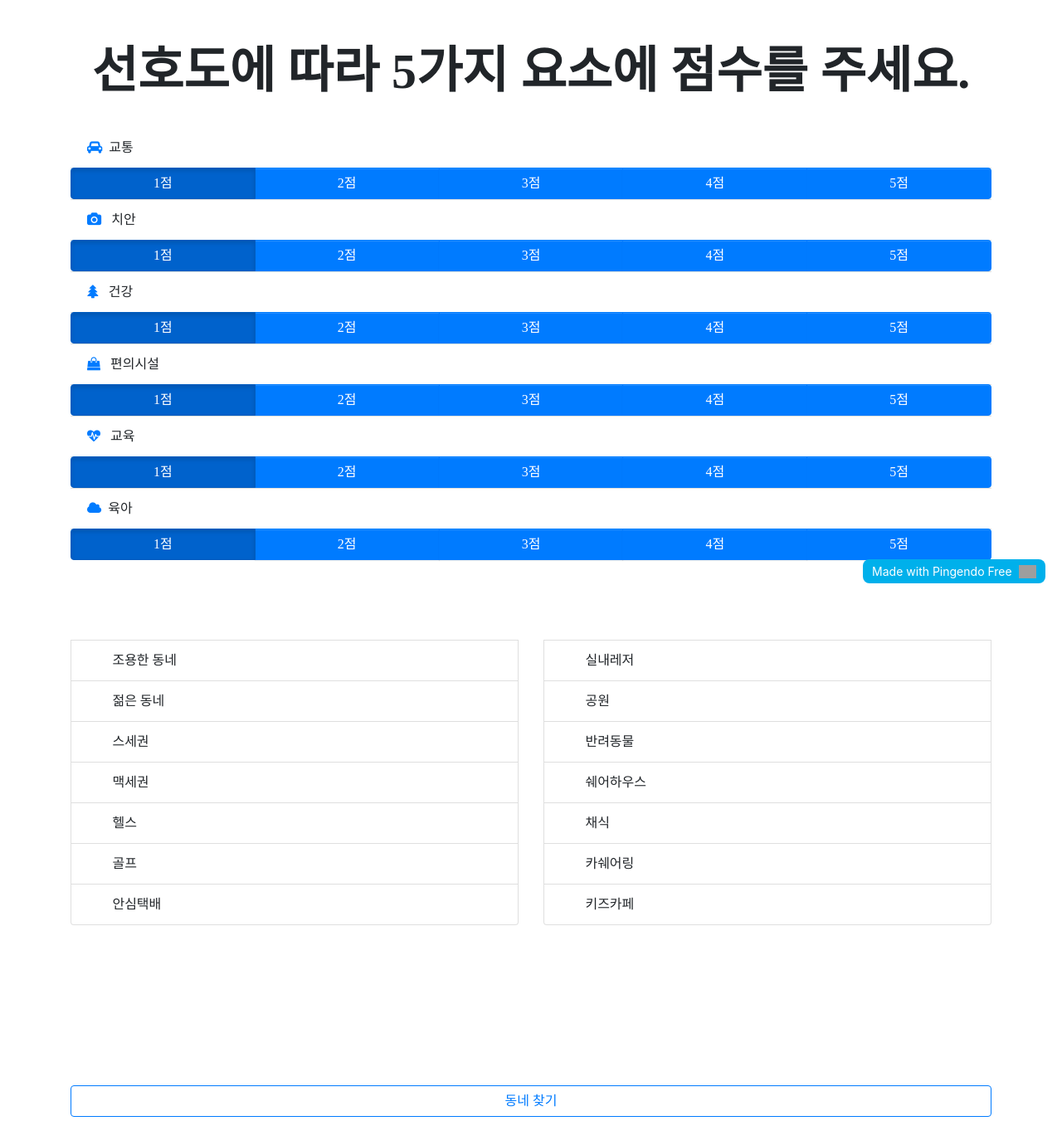
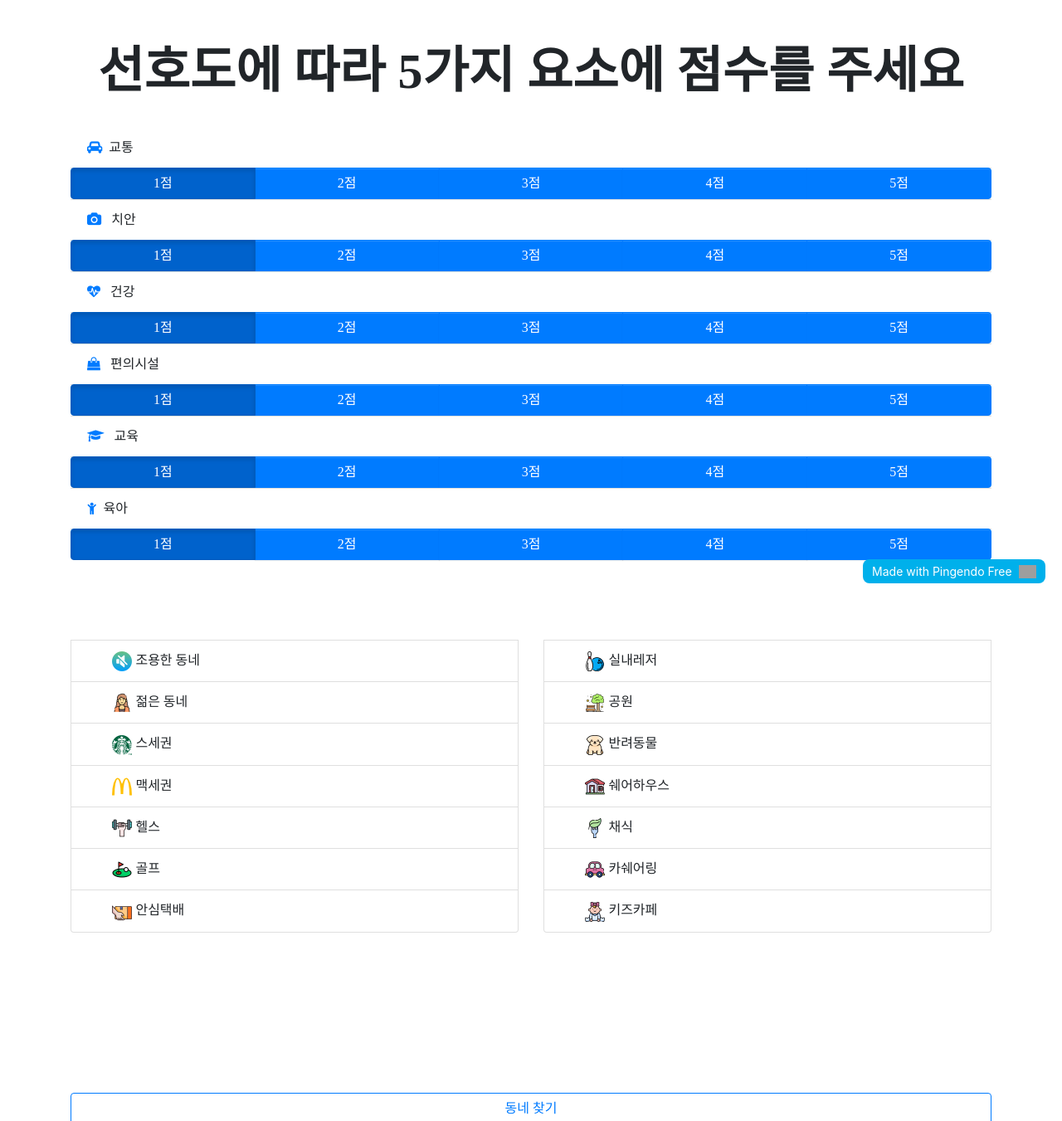
Before and after one commit to Jungrim/-FINAL_PJT_4, a Django app: page /basicSelect in a window 1280 px wide. Shown: the part 77-1428 px from the top of the page at 83% size. Run offline with Django 4.2, Linux system fonts and the light colour scheme; the visitor is signed in with stand-in values (Sample User, id 1); some libraries are stand-ins or nearby versions; some web fonts are replaced; grey boxes are pictures that could not be loaded.

Commit message:
로고 추가 작업 완료

```diff
--- a/MZ_recommend_system/templates/recommend_app/recommendation.html
+++ b/MZ_recommend_system/templates/recommend_app/recommendation.html
@@ -55,7 +55,7 @@ color: inherit;
       <div class="container">
         <div class="row">
           <div class="col-md-12">
-            <h1 id="선호도제목">선호도에 따라 5가지 요소에 점수를 주세요.</h1>
+            <h1 id="선호도제목">선호도에 따라 5가지 요소에 점수를 주세요</h1>
           </div>
         </div>
       </div>
@@ -91,7 +91,7 @@ color: inherit;
                 <label class="btn btn-primary px-4">
                   <input type="radio" name="safety" id="safety" value="5"> 5점 </label>
               </div>
-              <li class="list-group-item"><i class="fa text-primary mr-2 fa-tree"></i>&nbsp;건강</li>
+              <li class="list-group-item"><i class="fa text-primary mr-2 fa-heartbeat"></i>&nbsp;건강</li>
               <div class="btn-group btn-group-toggle" data-toggle="buttons">
                 <label class="btn btn-primary px-4 active">
                   <input type="radio" name="medical" id="medical" value="1" checked> 1점 </label>
@@ -117,7 +117,7 @@ color: inherit;
                 <label class="btn btn-primary px-4">
                   <input type="radio" name="facilities" id="facilities" value="5"> 5점 </label>
               </div>
-              <li class="list-group-item"><i class="fa text-primary mr-2 fa-heartbeat"></i>&nbsp;교육</li>
+              <li class="list-group-item"><i class="fa text-primary mr-2 fa-graduation-cap"></i>&nbsp;교육</li>
               <div class="btn-group btn-group-toggle" data-toggle="buttons">
                 <label class="btn btn-primary px-4 active">
                   <input type="radio" name="education" id="education" value="1" checked> 1점 </label>
@@ -132,7 +132,7 @@ color: inherit;
               </div>
             </ul>
             <ul class="list-group list-group-flush">
-              <li class="list-group-item"><i class="fa fa-cloud text-primary mr-2"></i>육아</li>
+              <li class="list-group-item"><i class="fa fa-child text-primary mr-2"></i>육아</li>
               <div class="btn-group btn-group-toggle" data-toggle="buttons">
                 <label class="btn btn-primary px-4 active">
                   <input type="radio" name="parenting" id="parenting" value="1" checked> 1점 </label>
@@ -165,21 +165,20 @@ color: inherit;
               <input type="hidden" name="golf_num" value=0>
               <input type="hidden" name="safe_dlvr_num" value=0>
 
-
               <input type="checkbox" name="noise_vibration_num" value=1 id="noise_vibration_num">
-              <label class="list-group-item" for="noise_vibration_num">조용한 동네</label>
+              <label class="list-group-item" for="noise_vibration_num"><img src="../../static/img/free-icon-silent-4340428.png"> 조용한 동네</label>
               <input type="checkbox" name="mz_pop_cnt" value=1 id="mz_pop_cnt">
-              <label class="list-group-item" for="mz_pop_cnt">젊은 동네</label>
+              <label class="list-group-item" for="mz_pop_cnt"><img src="../../static/img/free-icon-girl-4440876.png"> 젊은 동네</label>
               <input type="checkbox" name="starbucks_num" value=1 id="starbucks_num">
-              <label class="list-group-item" for="starbucks_num">스세권</label>
+              <label class="list-group-item" for="starbucks_num"><img src="../../static/img/free-icon-starbucks-5977591.png"> 스세권</label>
               <input type="checkbox" name="mc_num" value=1 id="mc_num">
-              <label class="list-group-item" for="mc_num">맥세권</label>
+              <label class="list-group-item" for="mc_num"><img src="../../static/img/free-icon-mcdonalds-732217.png"> 맥세권</label>
               <input type="checkbox" name="gym_num" value=1 id="gym_num">
-              <label class="list-group-item" for="gym_num">헬스</label>
+              <label class="list-group-item" for="gym_num"><img src="../../static/img/free-icon-exercise-2928160.png"> 헬스</label>
               <input type="checkbox" name="golf_num" value=1 id="golf_num">
-              <label class="list-group-item" for="golf_num" >골프</label>
+              <label class="list-group-item" for="golf_num" ><img src="../../static/img/free-icon-golf-5929982.png"> 골프</label>
               <input type="checkbox" name="safe_dlvr_num" value=1 id="safe_dlvr_num">
-              <label class="list-group-item" for="safe_dlvr_num" >안심택배</label>
+              <label class="list-group-item" for="safe_dlvr_num" ><img src="../../static/img/free-icon-courier-5310800.png"> 안심택배</label>
 
             </div>
           </div>
@@ -195,19 +194,19 @@ color: inherit;
               <input type="hidden" name="kids_num" value=0>
 
               <input type="checkbox" name="leisure_num" value=1 id="leisure_num">
-              <label class="list-group-item" for="leisure_num">실내레저</label>
+              <label class="list-group-item" for="leisure_num"><img src="../../static/img/free-icon-bowling-ball-3390655.png"> 실내레저</label>
               <input type="checkbox" name="park_num" value=1 id="park_num">
-              <label class="list-group-item" for="park_num">공원</label>
+              <label class="list-group-item" for="park_num"><img src="../../static/img/free-icon-park-2841090.png"> 공원</label>
               <input type="checkbox" name="ani_hspt_num" value=1 id="ani_hspt_num">
-              <label class="list-group-item" for="ani_hspt_num">반려동물</label>
+              <label class="list-group-item" for="ani_hspt_num"><img src="../../static/img/free-icon-puppy-1959967.png"> 반려동물</label>
               <input type="checkbox" name="coliving_num" value=1 id="coliving_num">
-              <label class="list-group-item" for="coliving_num">쉐어하우스</label>
+              <label class="list-group-item" for="coliving_num"><img src="../../static/img/free-icon-house-4820648.png"> 쉐어하우스</label>
               <input type="checkbox" name="vegan_cnt" value=1 id="vegan_cnt">
-              <label class="list-group-item" for="vegan_cnt" >채식</label>
+              <label class="list-group-item" for="vegan_cnt" ><img src="../../static/img/free-icon-vegan-4773476.png"> 채식</label>
               <input type="checkbox" name="car_shr_num" value=1 id="car_shr_num">
-              <label class="list-group-item" for="car_shr_num" >카쉐어링</label>
+              <label class="list-group-item" for="car_shr_num" ><img src="../../static/img/free-icon-toy-car-3094177.png"> 카쉐어링</label>
               <input type="checkbox" name="kids_num" value=1 id="kids_num">
-              <label class="list-group-item" for="kids_num" >키즈카페</label>
+              <label class="list-group-item" for="kids_num" ><img src="../../static/img/free-icon-baby-girl-3320134.png"> 키즈카페</label>
             </div>
           </div>
         </div>
```
Also changed, not shown: MZ_recommend_system/static/img/free-icon-animal-clinic-5260365.png (added), MZ_recommend_system/static/img/free-icon-baby-girl-3320134.png (added), MZ_recommend_system/static/img/free-icon-bowling-ball-3390655.png (added), MZ_recommend_system/static/img/free-icon-courier-5310800.png (added), MZ_recommend_system/static/img/free-icon-exercise-2928160.png (added), MZ_recommend_system/static/img/free-icon-exercise-4072133.png (added), MZ_recommend_system/static/img/free-icon-generation-z-4647238.png (added), MZ_recommend_system/static/img/free-icon-girl-4440876.png (added), MZ_recommend_system/static/img/free-icon-golf-5929982.png (added), MZ_recommend_system/static/img/free-icon-house-4820648.png (added), MZ_recommend_system/static/img/free-icon-overpopulation-3937279.png (added), MZ_recommend_system/static/img/free-icon-silent-4340428.png (added), MZ_recommend_system/static/img/free-icon-vegan-4773476.png (added), MZ_recommend_system/static/img/free-icon-vegetarian-2329858.png (added).
